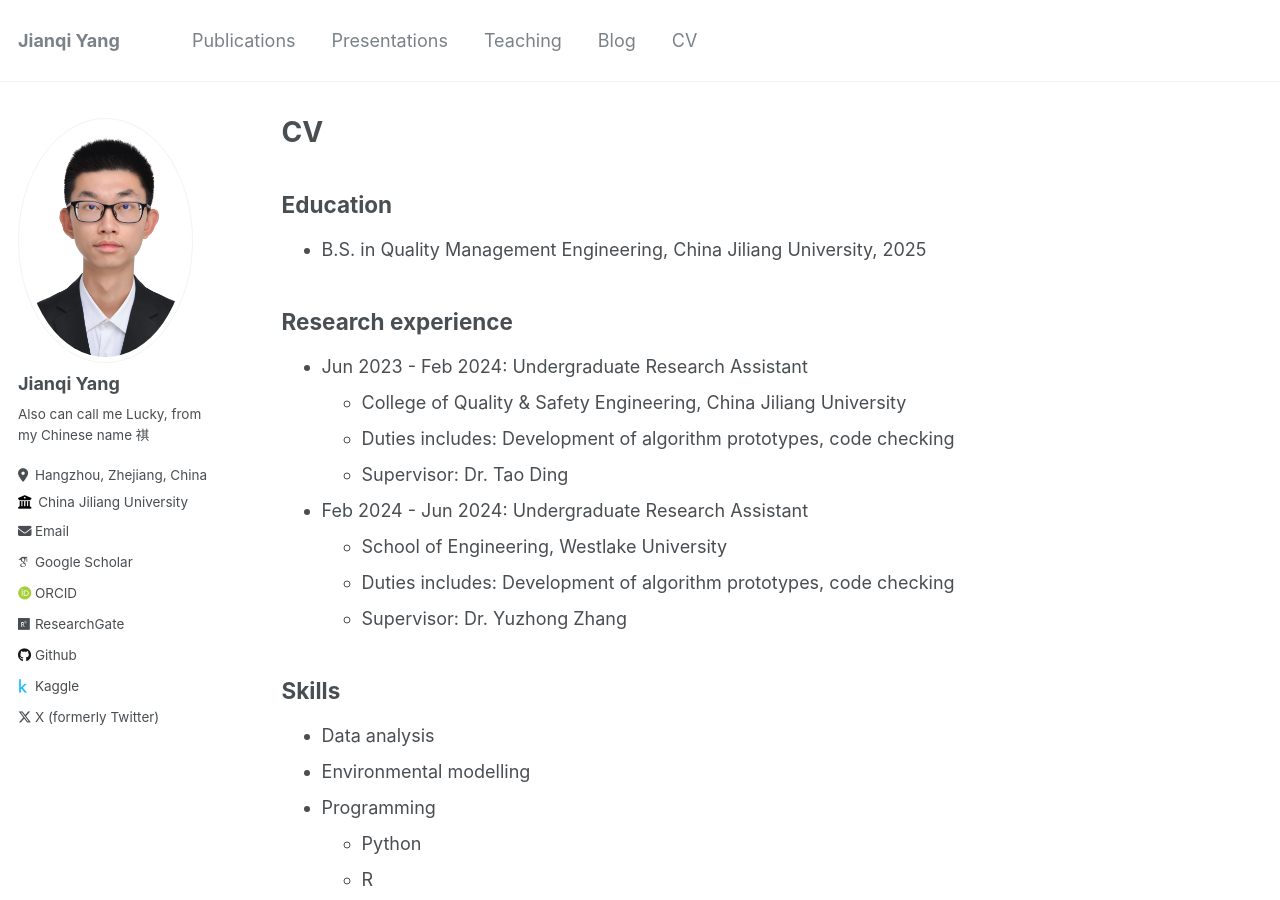
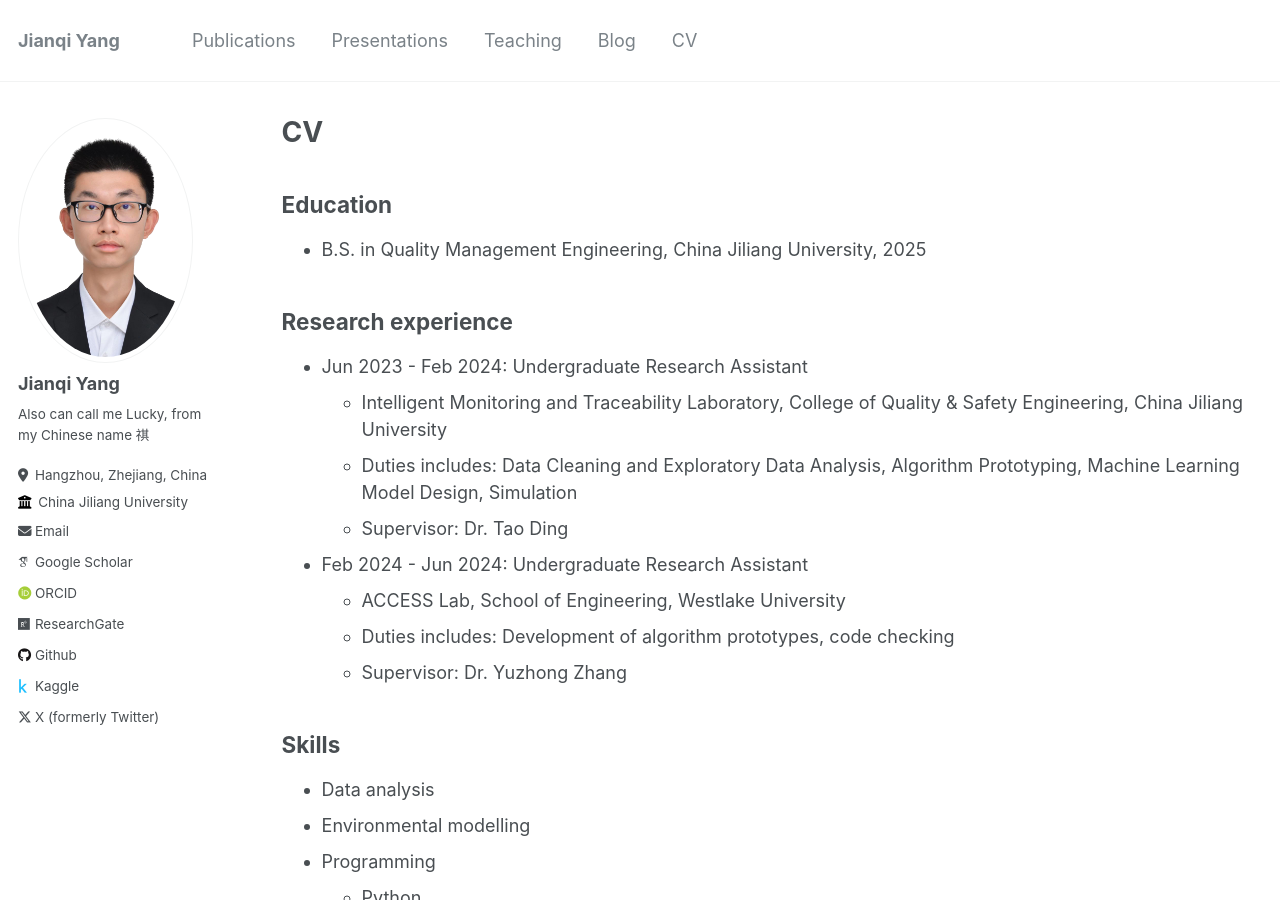
Before and after one commit to thinkswhat/thinkswhat.github.io, a Jekyll site: the page built from _pages/cv.md, in a window 1280 px wide and 900 px high. Built offline with Jekyll 4.4.1, drawn with Linux system fonts in a browser that asks for light colours; some web fonts are replaced.

Commit message:
Update cv.md

```diff
--- a/_pages/cv.md
+++ b/_pages/cv.md
@@ -20,12 +20,12 @@ Education
 Research experience
 ------
 * Jun 2023 - Feb 2024: Undergraduate Research Assistant
-  * College of Quality & Safety Engineering, China Jiliang University
-  * Duties includes: Development of algorithm prototypes, code checking
+  * Intelligent Monitoring and Traceability Laboratory, College of Quality & Safety Engineering, China Jiliang University
+  * Duties includes: Data Cleaning and Exploratory Data Analysis, Algorithm Prototyping, Machine Learning Model Design, Simulation
   * Supervisor: Dr. Tao Ding
 
 * Feb 2024 - Jun 2024: Undergraduate Research Assistant
-  * School of Engineering, Westlake University
+  * ACCESS Lab, School of Engineering, Westlake University
   * Duties includes: Development of algorithm prototypes, code checking
   * Supervisor: Dr. Yuzhong Zhang
 
```
